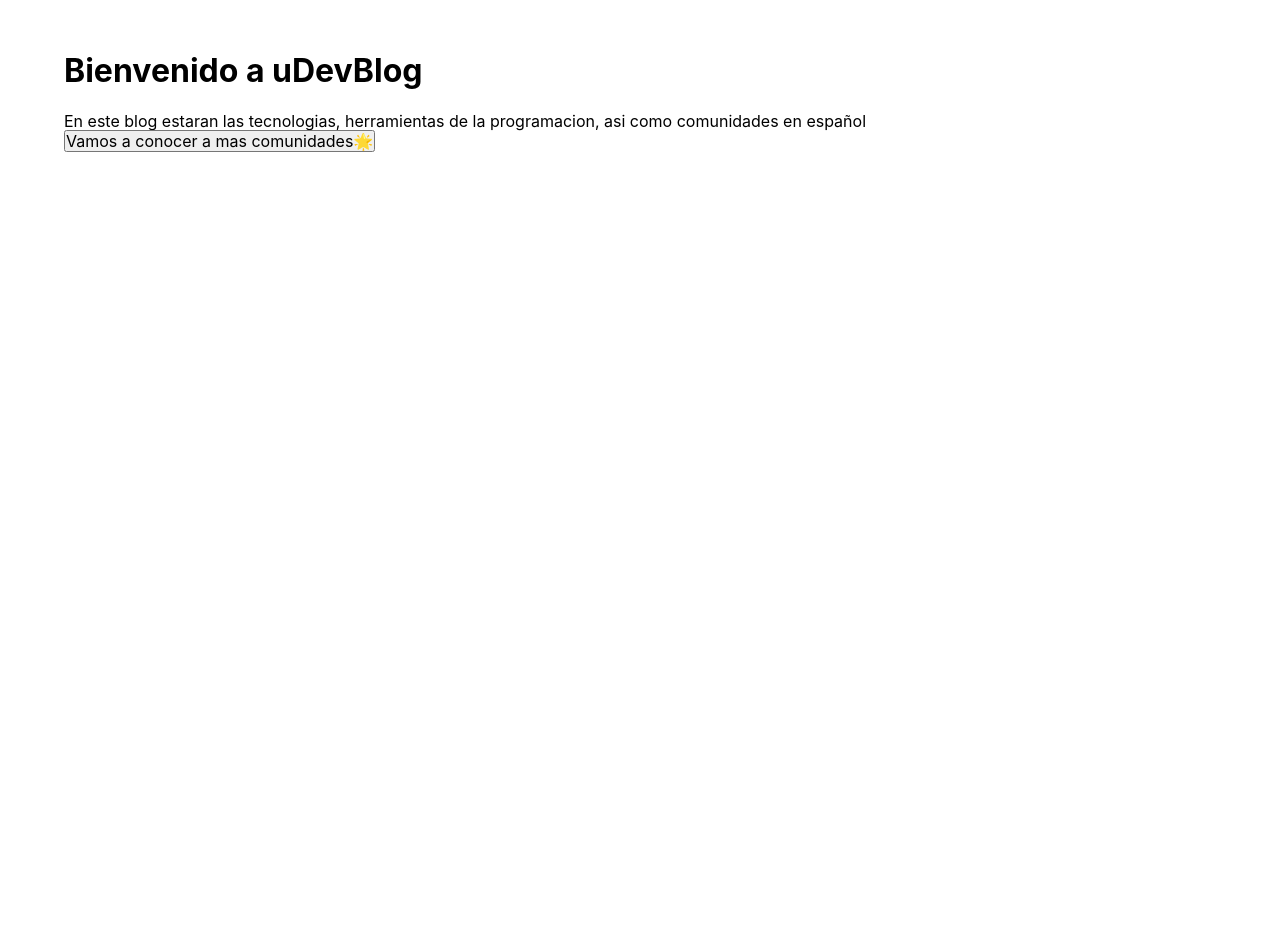
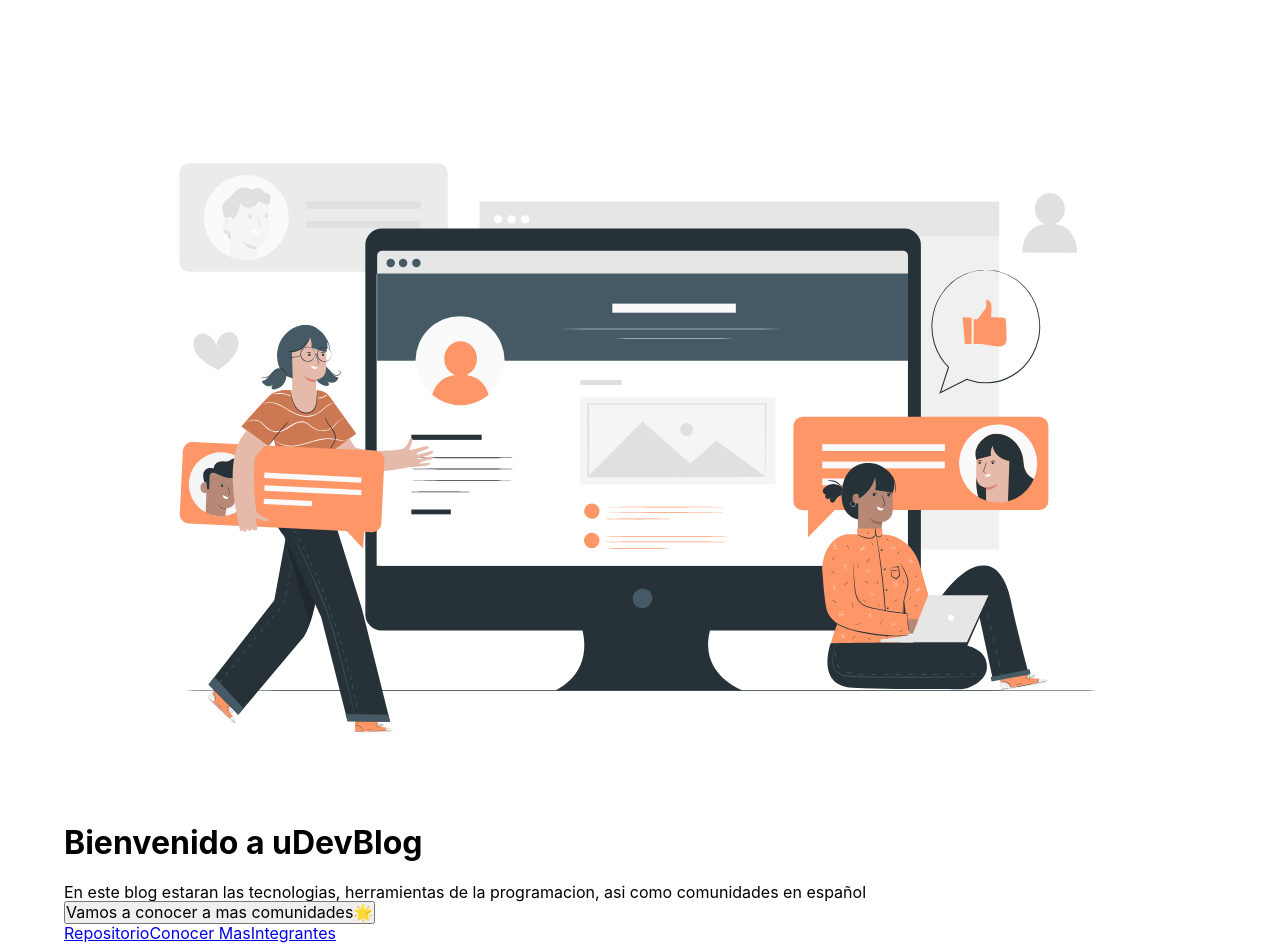
Before and after one commit to mrLuisFer/uDevBlog, a React (Create React App) app: page / in a window 1280 px wide. Shown: the top 952 px of the page. Before the commit the page ends 800 px from the top, so only its background shows below. Built offline with nearby package versions, Linux system fonts and the light colour scheme.

Commit message:
[Add] anadi un poco mas de estructura al welcomeview listo para poner los estilos

```diff
--- a/src/scss/_variables.scss
+++ b/src/scss/_variables.scss
@@ -8,8 +8,8 @@
   // a otros estilos
   --charcoal: #254653;
   --persian-green: #2a9d8f;
-  --burnt-sienna: #e76066;
-  --sandy-brown: #f4a261;
+  --burnt-sienna: #f35860;
+  --sandy-brown: #ff9667;
 
   --davys-grey: #50514f;
   --naples-yellow: #ffe066;
--- a/src/views/Welcome.jsx
+++ b/src/views/Welcome.jsx
@@ -1,5 +1,7 @@
 import React from "react"
 import { useHistory } from "react-router-dom"
+// Assets
+import welcomeBlogPost from "../assets/welcome-blog-post.svg"
 
 export default function WelcomeView() {
   let history = useHistory()
@@ -10,19 +12,27 @@ export default function WelcomeView() {
 
   return (
     <div className="WelcomeView">
-      {/* Some hero img */}
-      <h1>Bienvenido a uDevBlog</h1>
+      {/* Hero illustration */}
+      <img
+        src={welcomeBlogPost}
+        alt="welcome-blog-spot"
+        className="WelcomeView__hero-illustration"
+      />
+      <h1 className="WelcomeView__title">Bienvenido a uDevBlog</h1>
       {/* Line */}
-      <p>
+      <p className="WelcomeView__text">
         En este blog estaran las tecnologias, herramientas de la programacion,
         asi como comunidades en español
       </p>
-      {/* Some img */}
-      <div>{/* Some Social media or information */}</div>
       <div>
-        <button onClick={pushToHome}>
+        <button className="WelcomeView__btn" onClick={pushToHome}>
           Vamos a conocer a mas comunidades🌟
         </button>
+        <div className="WelcomeView__links-container">
+          <a href="/">Repositorio</a>
+          <a href="/">Conocer Mas</a>
+          <a href="/">Integrantes</a>
+        </div>
       </div>
     </div>
   )
```
Also changed, not shown: src/assets/welcome-blog-post.svg (added), 1 other file (tests, documents, lock files or other folders).
